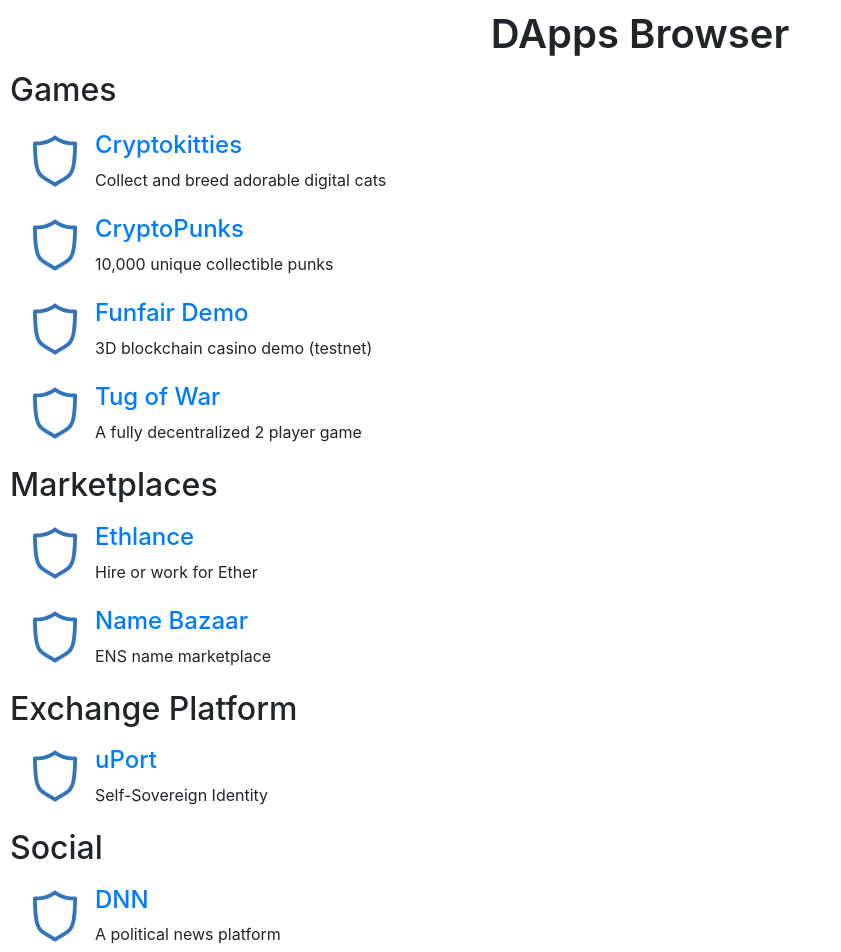
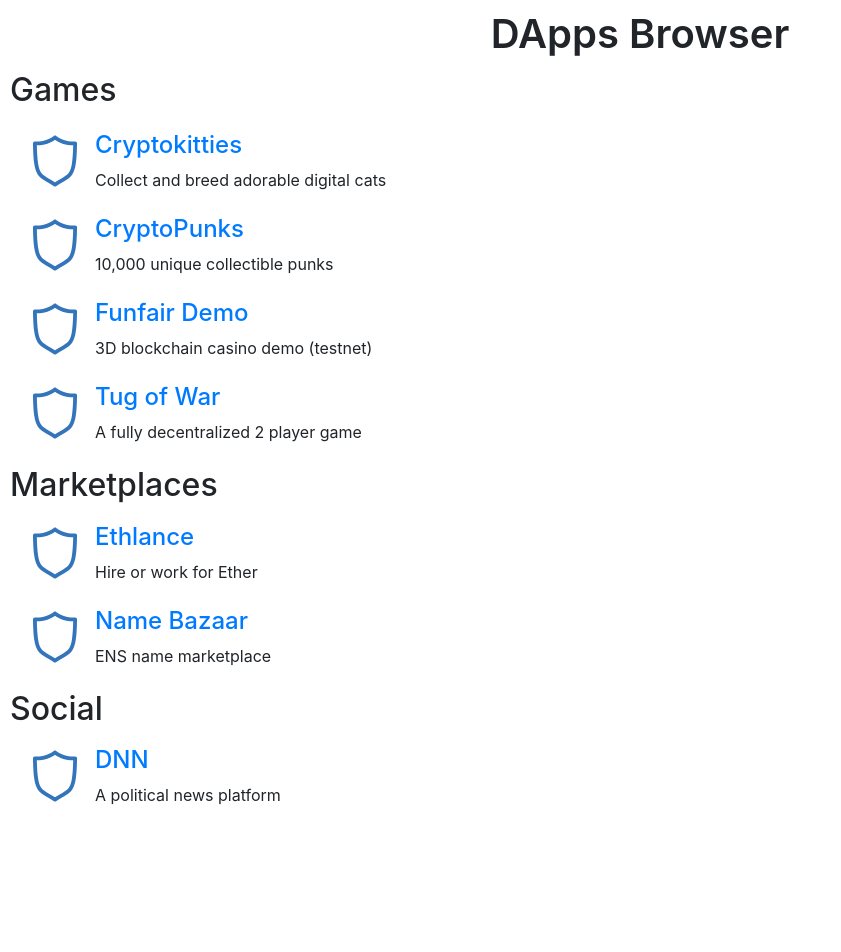
Before and after one commit to activexxpro/dApps-browser, a React (Create React App) app: page /browser in a window 1280 px wide. Shown: the top 952 px of the page, without its empty margins (0-841 px from the left). After the commit the page ends 816 px from the top, so only its background shows below. Built offline with nearby package versions, Linux system fonts and the light colour scheme.

Commit message:
Remove exchange platform

```diff
--- a/src/App.js
+++ b/src/App.js
@@ -50,7 +50,7 @@
     <div className="App">
       <header className="App-header">
         <img src={logo} className="App-logo" alt="logo" />
-        <h1 className="App-title">What is the DApps browser?</h1>
+        <h1 className="App-title">What is DApps browser?</h1>
           <Col sm="12" md={{ size: 8, offset: 2 }}>
             <p className="App-intro">
           DApps is an acronym for remembering the five qualities for effective goals of Dated, Achievable, Personal, Positive and Specific. Dated: Effective goals have specific deadlines. Short-term goals have deadlines of a few months. A long-term goal has a deadline of a year or more on up to 10 years.
@@ -145,19 +145,6 @@
       </Media>
     </Media>
 
-    <h2 className="categories">Exchange Platform</h2>
-    <Media className="mt-1 align">
-      <Media left bottom href="/">
-      <img src={logo} className="App-logo" alt="logo" />
-      </Media>
-      <Media body>
-        <Media heading>
-          <a href="https://www.uport.me/">uPort</a>
-        </Media>
-        Self-Sovereign Identity
-      </Media>
-    </Media>
-
     <h2 className="categories">Social</h2>
     <Media className="mt-1 align">
       <Media left bottom href="/">
```
